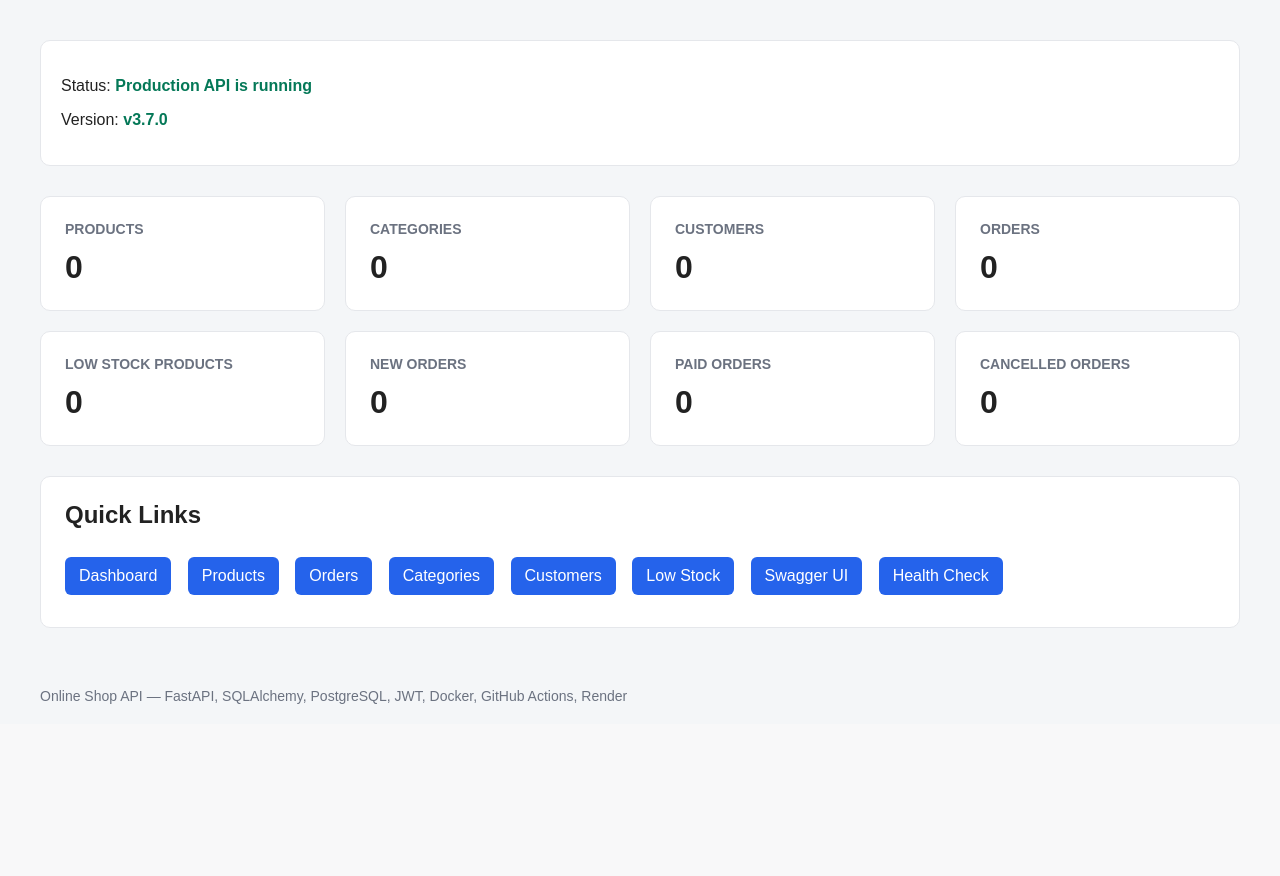
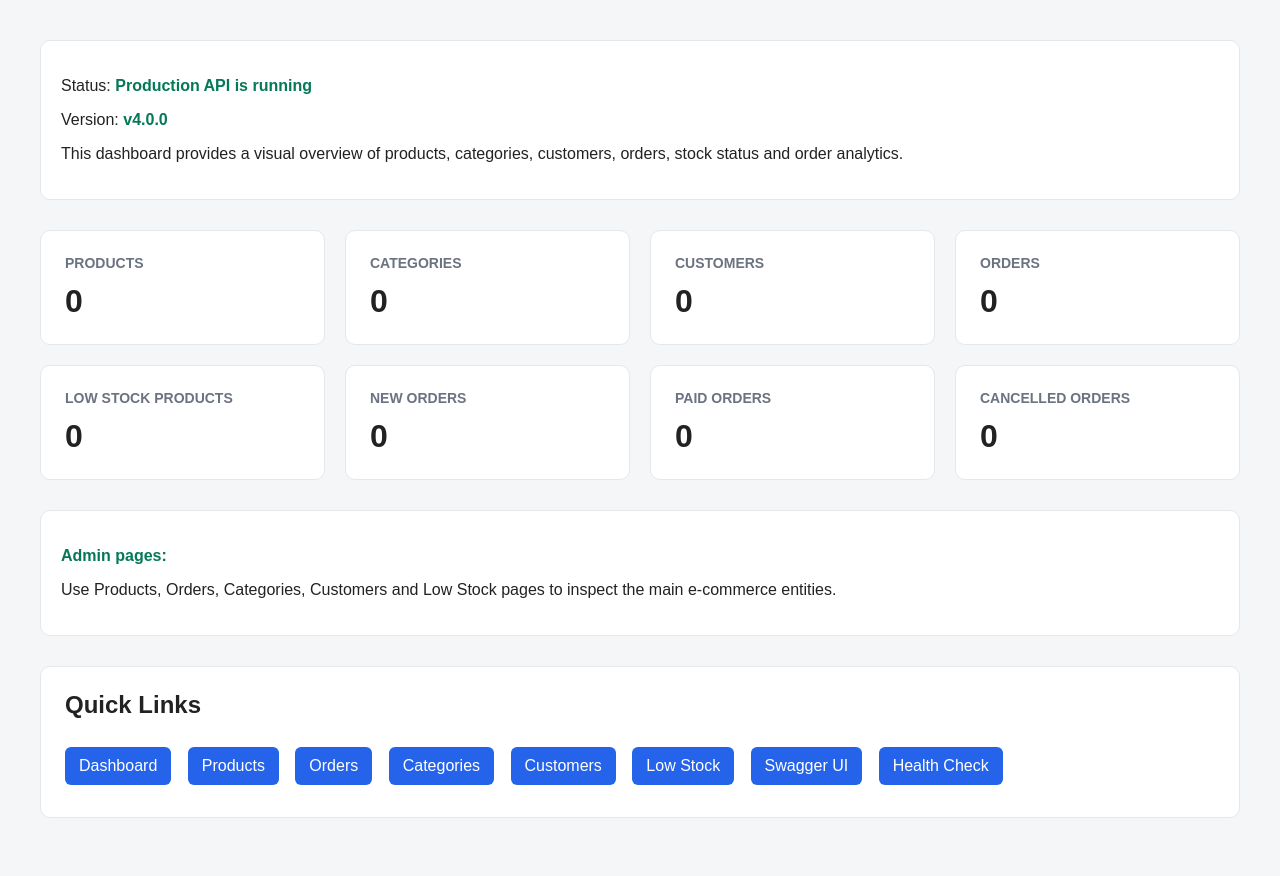
Before and after one commit to Pavlo-Stelmakh/online_shop, a FastAPI app: page /admin in a window 1280 px wide. Shown: the part 106-982 px from the top of the page. Before the commit the page ends 810 px from the top, so only its background shows below. Run offline with FastAPI, Linux system fonts and the light colour scheme; data that the repository does not hold is empty.

Commit message:
Polish admin dashboard UI

```diff
--- a/templates/admin_categories.html
+++ b/templates/admin_categories.html
@@ -106,7 +106,7 @@
 <body>
     <header>
         <h1>Admin Categories</h1>
-        <p>Categories table for Online Shop API</p>
+        <p>Inspect product categories and related products count.</p>
     </header>
 
     <main>
@@ -149,7 +149,7 @@
     </main>
 
     <footer>
-        Online Shop API — Admin Categories Page
+        Online Shop Admin Dashboard — v4.0.0
     </footer>
 </body>
 </html>
--- a/templates/admin_customers.html
+++ b/templates/admin_customers.html
@@ -96,7 +96,7 @@
 <body>
     <header>
         <h1>Admin Customers</h1>
-        <p>Customers table for Online Shop API</p>
+        <p>Inspect customer profiles connected to registered users.</p>
     </header>
 
     <main>
@@ -143,7 +143,7 @@
     </main>
 
     <footer>
-        Online Shop API — Admin Customers Page
+        Online Shop Admin Dashboard — v4.0.0
     </footer>
 </body>
 </html>
--- a/templates/admin_dashboard.html
+++ b/templates/admin_dashboard.html
@@ -56,6 +56,11 @@
             border-radius: 10px;
             padding: 24px;
             border: 1px solid #e5e7eb;
+        }
+
+        .card:hover {
+            transform: translateY(-2px);
+            box-shadow: 0 8px 20px rgba(15, 23, 42, 0.08);
         }
 
         .card h2 {
@@ -128,7 +133,11 @@
     <main>
         <section class="status">
             <p>Status: <strong>Production API is running</strong></p>
-            <p>Version: <strong>v3.7.0</strong></p>
+            <p>Version: <strong>v4.0.0</strong></p>
+            <p>
+                This dashboard provides a visual overview of products, categories,
+                customers, orders, stock status and order analytics.
+            </p>
         </section>
 
         <section class="cards">
@@ -174,6 +183,14 @@
 
         </section>
 
+        <section class="status">
+            <p><strong>Admin pages:</strong></p>
+            <p>
+                Use Products, Orders, Categories, Customers and Low Stock pages
+                to inspect the main e-commerce entities.
+            </p>
+        </section>
+
         <section class="links">
             <h2>Quick Links</h2>
             <a href="/admin">Dashboard</a>
--- a/templates/admin_low_stock.html
+++ b/templates/admin_low_stock.html
@@ -115,7 +115,7 @@
 <body>
     <header>
         <h1>Admin Low Stock</h1>
-        <p>Low stock products for Online Shop API</p>
+        <p>Monitor products with stock less than or equal to the low stock threshold.</p>
     </header>
 
     <main>
@@ -172,7 +172,7 @@
     </main>
 
     <footer>
-        Online Shop API — Admin Low Stock Page
+        Online Shop Admin Dashboard — v4.0.0
     </footer>
 </body>
 </html>
--- a/templates/admin_orders.html
+++ b/templates/admin_orders.html
@@ -126,7 +126,7 @@
 <body>
     <header>
         <h1>Admin Orders</h1>
-        <p>Orders table for Online Shop API</p>
+        <p>Inspect order status, total price, customer ownership and order items.</p>
     </header>
 
     <main>
@@ -179,7 +179,7 @@
     </main>
 
     <footer>
-        Online Shop API — Admin Orders Page
+        Online Shop Admin Dashboard — v4.0.0
     </footer>
 </body>
 </html>
--- a/templates/admin_products.html
+++ b/templates/admin_products.html
@@ -106,7 +106,7 @@
 <body>
     <header>
         <h1>Admin Products</h1>
-        <p>Products table for Online Shop API</p>
+        <p>Inspect product catalog data, stock levels and category links.</p>
     </header>
 
     <main>
@@ -165,9 +165,8 @@
             </section>
         {% endif %}
     </main>
-
     <footer>
-        Online Shop API — Admin Products Page
+        Online Shop Admin Dashboard — v4.0.0
     </footer>
 </body>
 </html>
```
Also changed, not shown: tests/test_main.py (+25 -0 lines).
